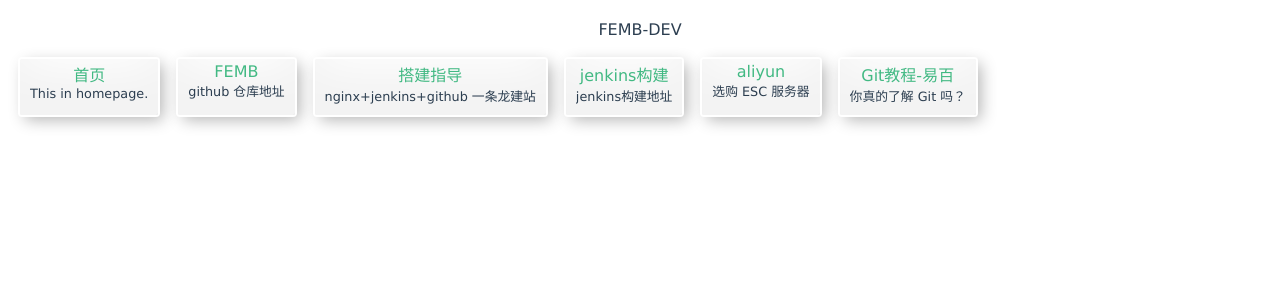
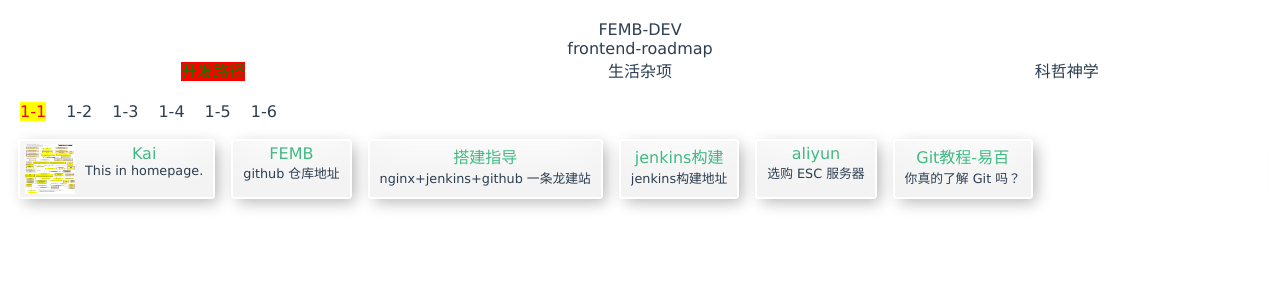
Before and after one commit to TUARAN/FEMB, a Vue app: page /#/ in a window 1280 px wide. Shown: the top 300 px of the page. Built offline with nearby package versions, Linux system fonts and the light colour scheme; the HTML template or start-up script is replaced by a standard one.

Commit message:
feat:添加顶部二级目录

```diff
--- a/package.json
+++ b/package.json
@@ -13,7 +13,9 @@
     "core-js": "^3.6.4",
     "node-sass": "^4.14.1",
     "sass-loader": "^8.0.2",
+    "swiper": "^5.3.8",
     "vue": "^2.6.11",
+    "vue-awesome-swiper": "^4.1.1",
     "vue-router": "^3.1.6"
   },
   "devDependencies": {
--- a/src/App.vue
+++ b/src/App.vue
@@ -21,6 +21,9 @@ export default {
   margin-top: 20px;
   font-family: "lucida grande", "lucida sans unicode", lucida, helvetica, "Hiragino Sans GB", "Microsoft YaHei", "WenQuanYi Micro Hei", sans-serif; /* 简书 */
 }
+html{
+  touch-action: none;
+}
 body{
   margin:0px;
 }
--- /dev/null
+++ b/src/components/SideBar.vue
@@ -0,0 +1,15 @@
+<template>
+  <div>
+
+  </div>
+</template>
+
+<script>
+export default {
+
+}
+</script>
+
+<style>
+
+</style>
--- /dev/null
+++ b/src/components/TagCell.vue
@@ -0,0 +1,26 @@
+<template>
+    <div class="tag-cell">
+            <div @click="handleSelectTag(key2nd)">{{name}}</div>
+            <slot name="linkArr"></slot>
+    </div>
+</template>
+
+<script>
+    export default {
+        props: {
+            tagItem:Object,
+            name:String,
+            key2nd:Number
+        },
+        mounted(){
+        },
+        methods:{
+            handleSelectTag(key2nd){
+                this.$emit('switchTag',key2nd)
+            }
+        }
+    }
+</script>
+
+<style lang='scss' scoped>
+</style>>
--- /dev/null
+++ b/src/components/TopBar.vue
@@ -0,0 +1,45 @@
+<template>
+  <div>
+      <div class="bar-line">
+          <div @click='swith1stBar(item.key1st)' v-for="item in catalogArr" :key='item.key1st'>
+              <span :class="item.key1st==curentIndex?'active':'default'">{{item.name1st}}</span>
+          </div>
+      </div>
+  </div>
+</template>
+
+<script>
+export default {
+    props:{
+        catalogArr:Array,
+        curentIndex:Number
+    },
+    data(){
+        return {
+        }
+    },
+    mounted(){
+    },
+    methods:{
+        swith1stBar(val){
+            this.$emit("swith1stBar",val)
+        }
+    }
+}
+</script>
+
+<style lang='scss' scoped>
+    .bar-line{
+        display: flex;
+        flex-direction: row;
+        justify-content: space-around;
+        .active{
+            cursor: pointer;
+            color: green;
+            background: red;
+        }
+        .default{
+            cursor: pointer;
+        }
+    }
+</style>
--- /dev/null
+++ b/src/components/TopTitle.vue
@@ -0,0 +1,31 @@
+<template>
+  <div>
+    <div class="title">FEMB-DEV</div><span @click="showFrontendRoad">frontend-roadmap</span>
+    <div v-if="ifShowFrontendRoad">
+        <img class="frontend" src='../assets/img/main/frontend.png'/>
+        <!-- <span><a href="https://github.com/kamranahmedse/developer-roadmap">图片来源</a></span> -->
+    </div>
+  </div>
+</template>
+
+<script>
+export default {
+    props:{
+        ifShowFrontendRoad:Boolean
+    },
+    data(){
+        return{
+
+        }
+    },
+    methods:{
+            showFrontendRoad(){
+                this.$emit("showFrontendRoad")
+            }
+    }
+}
+</script>
+
+<style>
+
+</style>
--- a/src/components/list.vue
+++ b/src/components/list.vue
@@ -1,62 +1,140 @@
 <template>
   <div>
-    <div @click="handleShowFrontendRoad" class="title">FEMB-DEV</div>
-    <div v-if="ifShowFrontendRoad">
-      <img class="frontend" src='../assets/img/main/frontend.png'/>
-      <!-- <span><a href="https://github.com/kamranahmedse/developer-roadmap">图片来源</a></span> -->
-    </div>
-    <div class="list-cell">
-      <div v-for="item in linkArr1" :key='item.name'>
-        <LinkCell :name='item.name' :imgSrc='item.imgSrc' :des='item.des' :href='item.href'></LinkCell>
+    <TopTitle :ifShowFrontendRoad='ifShowFrontendRoad' @showFrontendRoad='handleShowFrontendRoad'></TopTitle>
+    <!-- 大纲级别目录 -->
+    <TopBar @swith1stBar='handleSwith1stBar' :catalogArr='catalogArr' :curentIndex='swiperIndex'></TopBar>
+    <div class='list-tags'>
+      <swiper class='swiper-page' ref='mySwiper' :options='swiperOptions' @slideChange='handleSlideChange'>
+        <swiper-slide v-for='arrItem in catalogArr' :key='arrItem.key1st'>
+          <!-- 标签级别目录 -->
+          <div class="tag-box">
+            <div class='tag-cell' v-for='tagItem in arrItem.arr1st' :key='tagItem.key2nd'>
+              <TagCell :name='tagItem.name2nd' :key2nd='tagItem.key2nd' @switchTag='handleSwitchTag' :class="tagItem.key2nd===tagIndex?'tag-cell-text':''"></TagCell>
             </div>
           </div>
+          <!-- 链接级别目录 -->
+          <div class="link-box" v-for='tagItem in arrItem.arr1st' :key='tagItem.key2nd'>
+            <div class='link-cell' v-for='linkItem in tagItem.arr2nd' :key='linkItem.name'>
+              <LinkCell v-if="tagItem.key2nd===tagIndex" :name='linkItem.name' :imgSrc='linkItem.imgSrc'
+                :des='linkItem.des' :href='linkItem.href'></LinkCell>
+            </div>
+          </div>
+        </swiper-slide>
+      </swiper>
+    </div>
+    <SideBar>
+    </SideBar>
   </div>
 </template>
 
 <script>
+  import TopTitle from '@/components/TopTitle'
+  import TopBar from '@/components/TopBar'
+  import TagCell from '@/components/TagCell'
   import LinkCell from '@/components/LinkCell'
+  import SideBar from '@/components/SideBar'
+  import {
+    Swiper,
+    SwiperSlide,
+    directive
+  } from 'vue-awesome-swiper'
+  import 'swiper/css/swiper.css'
+  import {
+    catalogArr
+  } from '@/mock/data.js'
   export default {
     name: 'list',
-    components:{LinkCell},
-    data(){
+    components: {
+      TopTitle,
+      TopBar,
+      TagCell,
+      LinkCell,
+      SideBar,
+      Swiper,
+      SwiperSlide
+    },
+    directives: {
+      swiper: directive
+    },
+    data() {
       return {
-        ifShowFrontendRoad:false,
-        linkArr1:[
-          {name:'首页',imgSrc:'',des:'This in homepage.',href:"http://47.107.72.184/index.html"},
-          {name:'FEMB',imgSrc:'',des:'github 仓库地址',href:"https://github.com/TUARAN/FEMB"},
-          {name:'搭建指导',imgSrc:'',des:'nginx+jenkins+github 一条龙建站',href:"https://juejin.im/post/5de798126fb9a016121b209b"},
-          {name:'jenkins构建',imgSrc:'',des:'jenkins构建地址',href:"http://47.107.72.184:8080"},
-          {name:'aliyun',imgSrc:'',des:'选购 ESC 服务器',href:"https://www.aliyun.com/product/ecs"},
-          {name:'Git教程-易百',imgSrc:'',des:'你真的了解 Git 吗？',href:"https://www.yiibai.com/git"},
-        ]
+        ifShowFrontendRoad: false,
+        catalogArr: [],
+        linkArr: [],
+        swiperOptions: {
+          // Some Swiper option/callback...
+        },
+        swiperIndex: 0, // 一级目录 key
+        tagIndex: 0 // 二级目录 key
       }
     },
-    methods:{
-      handleShowFrontendRoad(){
-        this.ifShowFrontendRoad=!this.ifShowFrontendRoad
+    computed: {
+      swiper() {
+        return this.$refs.mySwiper.$swiper
+      }
+    },
+    watch: {
+      swiperIndex() {
+        this.tagIndex = 0
+      }
+    },
+    created() {
+      this.catalogArr = catalogArr
+    },
+    mounted() {
+      // console.log('Current Swiper instance object', this.swiper)
+      this.swiper.slideTo(0, 1000, false)
+    },
+    methods: {
+      handleShowFrontendRoad() {
+        this.ifShowFrontendRoad = !this.ifShowFrontendRoad
+      },
+      handleSwith1stBar(val) {
+        // 点击一级目录
+        this.swiperIndex = val
+        this.swiper.slideTo(this.swiperIndex, 1000, false)
+      },
+      handleSlideChange() {
+        // 滑动一级目录
+        this.swiperIndex = this.swiper.realIndex
+      },
+      handleSwitchTag(val) {
+        // 选择二级目录
+        this.tagIndex = val
       }
     }
   }
 </script>
 
-<!-- Add "scoped" attribute to limit CSS to this component only -->
+<!-- Add 'scoped' attribute to limit CSS to this component only -->
 <style lang='scss' scoped>
-.title{
+  .title {
     cursor: pointer;
   }
-.frontend{
+  .frontend {
     max-width: 1200px;
-  width:100vw;
+    width: 100vw;
     height: auto;
   }
-  .list-cell {
+  .list-tags {
     display: flex;
     flex-direction: row;
     justify-content: flex-start;
     flex-wrap: wrap;
     margin: 10px;
-    div{
+    .tag-box,
+    .link-box {
+      display: flex;
+      flex-wrap: wrap;
+    }
+    .tag-cell,
+    .link-cell {
       margin: 5px;
+      cursor: pointer;
+      .tag-cell-text{
+        color: red;
+        background: yellow;
+      }
     }
   }
 </style>
--- /dev/null
+++ b/src/mock/data.js
@@ -0,0 +1,101 @@
+export const catalogArr = [{
+        name1st: '开发路径', // 一级目录名 —— 大纲
+        key1st: 0, // 一级目录 key
+        arr1st: [{
+                name2nd: '1-1', // 二级目录名 —— 标签
+                key2nd: 0, // 二级目录 key
+                arr2nd: [{
+                        name: 'Kai', // 三级目录名 —— 链接
+                        imgSrc: require('../assets/img/main/frontend.png'),
+                        des: 'This in homepage.',
+                        href: "http://47.107.72.184/index.html"
+                    },
+                    {
+                        name: 'FEMB',
+                        imgSrc: '',
+                        des: 'github 仓库地址',
+                        href: "https://github.com/TUARAN/FEMB"
+                    },
+                    {
+                        name: '搭建指导',
+                        imgSrc: '',
+                        des: 'nginx+jenkins+github 一条龙建站',
+                        href: "https://juejin.im/post/5de798126fb9a016121b209b"
+                    },
+                    {
+                        name: 'jenkins构建',
+                        imgSrc: '',
+                        des: 'jenkins构建地址',
+                        href: "http://47.107.72.184:8080"
+                    },
+                    {
+                        name: 'aliyun',
+                        imgSrc: '',
+                        des: '选购 ESC 服务器',
+                        href: "https://www.aliyun.com/product/ecs"
+                    },
+                    {
+                        name: 'Git教程-易百',
+                        imgSrc: '',
+                        des: '你真的了解 Git 吗？',
+                        href: "https://www.yiibai.com/git"
+                    },
+                ]
+            },
+            {
+                name2nd: '1-2',
+                key2nd: 1,
+                arr2nd: [{
+                    name: 'xxxxx',
+                    imgSrc: require('../assets/img/main/frontend.png'),
+                    des: 'This in homepage.',
+                    href: "http://47.107.72.184/index.html"
+                }, ]
+            },
+            {
+                name2nd: '1-3',
+                key2nd: 2,
+                arr2nd: [{
+                    name: 'xxxxxxxxx1222222',
+                    imgSrc: require('../assets/img/main/frontend.png'),
+                    des: 'This in homepage.',
+                    href: "http://47.107.72.184/index.html"
+                }, ]
+            },
+            {
+                name2nd: '1-4',
+                key2nd: 3,
+            },
+            {
+                name2nd: '1-5',
+                key2nd: 4,
+            },
+            {
+                name2nd: '1-6',
+                key2nd: 5,
+            },
+        ]
+    },
+    {
+        name1st: '生活杂项',
+        key1st: 1,
+        arr1st: [{
+            name2nd: '2-1',
+            key2nd: 0,
+            arr2nd: [{
+                name: '123',
+                imgSrc: require('../assets/img/main/frontend.png'),
+                des: 'This in homepage.',
+                href: "http://47.107.72.184/index.html"
+            }, ]
+        }]
+    },
+    {
+        name1st: '科哲神学',
+        key1st: 2,
+        arr1st: [{
+            name2nd: '3-1',
+            key2nd: 0,
+        }]
+    }
+]
```
Also changed, not shown: 14 other files (tests, documents, lock files or other folders). Lines whose indentation alone changed are shown as unchanged.
